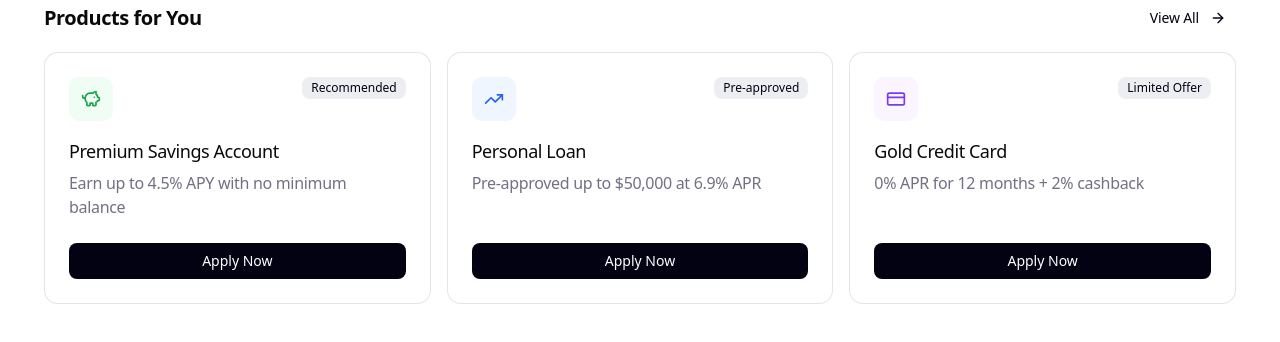
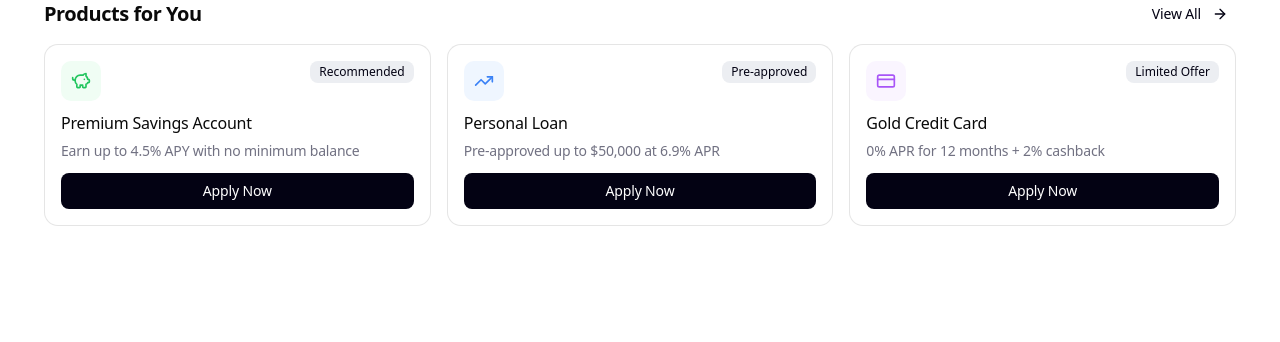
Before and after one commit to Pardhu-Guttula/BankingApplication, a React (Vite) app in the folder frontend/: page / in a window 1280 px wide. Shown: the top 342 px of the page. Built offline with nearby package versions, Linux system fonts and the light colour scheme.

Commit message:
feat: update generated React code from Figma conversion
Auto-generated by ADAM Figma2Code pipeline.
Files: 9 components + scaffold

```diff
--- a/frontend/src/components/ProductsForYou.jsx
+++ b/frontend/src/components/ProductsForYou.jsx
@@ -5,21 +5,21 @@ import SectionHeader from "./layout/SectionHeader";
 import ProductCard from "./ui/ProductCard";
 
 const imgIcon =
-  "https://www.figma.com/api/mcp/asset/a7123217-a075-449d-807d-5d03f2aa46ce";
+  "https://www.figma.com/api/mcp/asset/791d69a6-a25a-4ffb-a748-a08a23a31f5c";
 const imgVector =
-  "https://www.figma.com/api/mcp/asset/bb9be317-d6bf-4cfa-941c-ac2aef7d15c2";
+  "https://www.figma.com/api/mcp/asset/c45ea885-c7c4-4252-b911-f79631025873";
 const imgVector1 =
-  "https://www.figma.com/api/mcp/asset/eb0882c3-bbd8-457b-931a-9c2ef7b5aaf5";
+  "https://www.figma.com/api/mcp/asset/e699adb3-a670-4763-a41d-a38cc56e9480";
 const imgVector2 =
-  "https://www.figma.com/api/mcp/asset/ebe3272e-737c-4f0c-a9c8-1d7a8b0969c1";
+  "https://www.figma.com/api/mcp/asset/8f077b70-1e50-4d92-a174-6100aea858ec";
 const imgVector3 =
-  "https://www.figma.com/api/mcp/asset/b61c103a-6590-4bb6-9230-5be2134fb626";
+  "https://www.figma.com/api/mcp/asset/ee3badb4-27b9-4dca-888d-ec3c73d71218";
 const imgVector4 =
-  "https://www.figma.com/api/mcp/asset/69aa91c1-dede-428c-b42c-18e8506030e6";
+  "https://www.figma.com/api/mcp/asset/e4563f8f-4733-434a-8f64-19791c0a33af";
 const imgVector5 =
-  "https://www.figma.com/api/mcp/asset/25864437-7fa5-4d50-ba4f-c5c9a1756330";
+  "https://www.figma.com/api/mcp/asset/6368ab3a-b69c-459d-9532-18f9c427c2bc";
 const imgVector6 =
-  "https://www.figma.com/api/mcp/asset/72af6a16-c027-40db-8373-8abf86dab73b";
+  "https://www.figma.com/api/mcp/asset/85ccfc87-e212-47fd-bd57-ed911fdccb25";
 
 export default function ProductsForYou({
   title,
@@ -30,74 +30,63 @@ export default function ProductsForYou({
   const intl = useIntl();
 
   const resolvedTitle =
-    title || intl.formatMessage({ id: "productsForYou.title" });
+    title ?? intl.formatMessage({ id: "productsForYou.title" });
 
   const resolvedProducts =
-    products ||
+    products ??
     [
       {
-        id: "premium-savings",
+        id: "savings",
         icon: PiggyBank,
-        iconVariant: "green",
-        badgeText: intl.formatMessage({
-          id: "productsForYou.product.premiumSavings.badge",
-        }),
-        title: intl.formatMessage({
-          id: "productsForYou.product.premiumSavings.title",
-        }),
+        iconTintBg: "#F0FDF4",
+        iconColor: "#22C55E",
+        badge: intl.formatMessage({ id: "productsForYou.badgeRecommended" }),
+        title: intl.formatMessage({ id: "productsForYou.productSavingsTitle" }),
         description: intl.formatMessage({
-          id: "productsForYou.product.premiumSavings.description",
+          id: "productsForYou.productSavingsDescription",
         }),
         ctaLabel: intl.formatMessage({ id: "common.applyNow" }),
       },
       {
-        id: "personal-loan",
+        id: "loan",
         icon: TrendingUp,
-        iconVariant: "blue",
-        badgeText: intl.formatMessage({
-          id: "productsForYou.product.personalLoan.badge",
-        }),
-        title: intl.formatMessage({
-          id: "productsForYou.product.personalLoan.title",
-        }),
+        iconTintBg: "#EFF6FF",
+        iconColor: "#3B82F6",
+        badge: intl.formatMessage({ id: "productsForYou.badgePreApproved" }),
+        title: intl.formatMessage({ id: "productsForYou.productLoanTitle" }),
         description: intl.formatMessage({
-          id: "productsForYou.product.personalLoan.description",
+          id: "productsForYou.productLoanDescription",
         }),
         ctaLabel: intl.formatMessage({ id: "common.applyNow" }),
       },
       {
-        id: "gold-credit-card",
+        id: "card",
         icon: CreditCard,
-        iconVariant: "purple",
-        badgeText: intl.formatMessage({
-          id: "productsForYou.product.goldCreditCard.badge",
-        }),
-        title: intl.formatMessage({
-          id: "productsForYou.product.goldCreditCard.title",
-        }),
+        iconTintBg: "#FAF5FF",
+        iconColor: "#A855F7",
+        badge: intl.formatMessage({ id: "productsForYou.badgeLimitedOffer" }),
+        title: intl.formatMessage({ id: "productsForYou.productCardTitle" }),
         description: intl.formatMessage({
-          id: "productsForYou.product.goldCreditCard.description",
+          id: "productsForYou.productCardDescription",
         }),
         ctaLabel: intl.formatMessage({ id: "common.applyNow" }),
       },
     ];
 
   return (
-    <section className="w-full">
-      <div className="mx-auto flex w-full max-w-[1192px] flex-col gap-[16px]">
-        <SectionHeader
-          title={resolvedTitle}
-          actionLabel={intl.formatMessage({ id: "common.viewAll" })}
-          onAction={onViewAll}
-        />
+    <section className="w-full bg-white py-0">
+      <div className="mx-auto w-full max-w-[1192px] px-0">
+        <div className="flex w-full flex-col gap-[16px]">
+          <SectionHeader title={resolvedTitle} onAction={onViewAll} />
 
-        <div className="grid w-full grid-cols-1 gap-[16px] sm:grid-cols-2 lg:grid-cols-3">
+          <div className="grid grid-cols-1 gap-[16px] md:grid-cols-2 lg:grid-cols-3">
             {resolvedProducts.map((p) => (
               <ProductCard
                 key={p.id}
                 icon={p.icon}
-              iconVariant={p.iconVariant}
-              badgeText={p.badgeText}
+                iconTintBg={p.iconTintBg}
+                iconColor={p.iconColor}
+                badge={p.badge}
                 title={p.title}
                 description={p.description}
                 ctaLabel={p.ctaLabel}
@@ -105,18 +94,18 @@ export default function ProductsForYou({
               />
             ))}
           </div>
+        </div>
+      </div>
 
-        {/* Preserved remote assets from MCP output (not used in production layout) */}
       <div className="hidden">
-          <img alt="" src={imgIcon} />
-          <img alt="" src={imgVector} />
-          <img alt="" src={imgVector1} />
-          <img alt="" src={imgVector2} />
-          <img alt="" src={imgVector3} />
-          <img alt="" src={imgVector4} />
-          <img alt="" src={imgVector5} />
-          <img alt="" src={imgVector6} />
-        </div>
+        <img src={imgIcon} alt="" />
+        <img src={imgVector} alt="" />
+        <img src={imgVector1} alt="" />
+        <img src={imgVector2} alt="" />
+        <img src={imgVector3} alt="" />
+        <img src={imgVector4} alt="" />
+        <img src={imgVector5} alt="" />
+        <img src={imgVector6} alt="" />
       </div>
     </section>
   );
--- a/frontend/src/components/layout/SectionHeader.jsx
+++ b/frontend/src/components/layout/SectionHeader.jsx
@@ -10,12 +10,12 @@ export default function SectionHeader({
   const intl = useIntl();
 
   const resolvedTitle =
-    title || intl.formatMessage({ id: "productsForYou.title" });
+    title ?? intl.formatMessage({ id: "sectionHeader.title" });
   const resolvedActionLabel =
-    actionLabel || intl.formatMessage({ id: "common.viewAll" });
+    actionLabel ?? intl.formatMessage({ id: "sectionHeader.viewAll" });
 
   return (
-    <header className="flex w-full flex-col gap-[8px] sm:flex-row sm:items-center sm:justify-between">
+    <header className="flex w-full items-center justify-between gap-4">
       <h2 className="text-[20px] font-bold leading-[28px] tracking-[-0.4492px] text-[#0A0A0A]">
         {resolvedTitle}
       </h2>
@@ -23,7 +23,7 @@ export default function SectionHeader({
       <button
         type="button"
         onClick={onAction}
-        className="inline-flex h-[36px] items-center gap-[11px] rounded-[8px] px-[10px] text-[14px] font-medium leading-[20px] tracking-[-0.1504px] text-[#030213] transition-colors hover:bg-black/5 focus:outline-none focus-visible:ring-2 focus-visible:ring-[#030213]/20"
+        className="inline-flex items-center gap-[11px] rounded-[8px] px-2 py-1 text-[14px] font-medium leading-[20px] tracking-[-0.1504px] text-[#030213] transition-colors hover:bg-black/5 focus:outline-none focus-visible:ring-2 focus-visible:ring-[#030213]/30"
         aria-label={resolvedActionLabel}
       >
         <span>{resolvedActionLabel}</span>
--- a/frontend/src/components/ui/BadgePill.jsx
+++ b/frontend/src/components/ui/BadgePill.jsx
@@ -1,13 +1,15 @@
 import React from "react";
 import { useIntl } from "react-intl";
 
-export default function BadgePill({ text }) {
+export default function BadgePill({ label }) {
   const intl = useIntl();
-  const resolvedText = text || intl.formatMessage({ id: "common.badge" });
+
+  const resolvedLabel =
+    label ?? intl.formatMessage({ id: "badgePill.label" });
 
   return (
     <span className="inline-flex items-center justify-center rounded-[8px] bg-[#ECEEF2] px-[9px] py-[3px] text-[12px] font-medium leading-[16px] text-[#030213]">
-      {resolvedText}
+      {resolvedLabel}
     </span>
   );
 }
--- a/frontend/src/components/ui/IconTile.jsx
+++ b/frontend/src/components/ui/IconTile.jsx
@@ -1,33 +1,23 @@
 import React from "react";
 import { useIntl } from "react-intl";
 
-export default function IconTile({ variant = "green", icon: IconComp }) {
+export default function IconTile({ icon: IconComp, tintBg, iconColor, ariaLabel }) {
   const intl = useIntl();
 
-  const stylesByVariant = {
-    green: "bg-[#F0FDF4] text-[#16A34A]",
-    blue: "bg-[#EFF6FF] text-[#2563EB]",
-    purple: "bg-[#FAF5FF] text-[#7C3AED]",
-  };
-
-  if (!IconComp) {
-    return (
-      <div
-        className={`flex h-[44px] w-[44px] items-center justify-center rounded-[10px] ${
-          stylesByVariant[variant] || stylesByVariant.green
-        }`}
-        aria-label={intl.formatMessage({ id: "common.icon" })}
-      />
-    );
-  }
+  const resolvedAriaLabel =
+    ariaLabel ?? intl.formatMessage({ id: "iconTile.ariaLabel" });
 
   return (
     <div
-      className={`flex h-[44px] w-[44px] items-center justify-center rounded-[10px] ${
-        stylesByVariant[variant] || stylesByVariant.green
-      }`}
+      className="flex h-[40px] w-[40px] items-center justify-center rounded-[10px]"
+      style={{ backgroundColor: tintBg }}
+      aria-label={resolvedAriaLabel}
     >
-      <IconComp className="h-[20px] w-[20px]" aria-hidden="true" />
+      <IconComp
+        className="h-[20px] w-[20px]"
+        style={{ color: iconColor }}
+        aria-hidden="true"
+      />
     </div>
   );
 }
--- a/frontend/src/components/ui/PrimaryButton.jsx
+++ b/frontend/src/components/ui/PrimaryButton.jsx
@@ -3,13 +3,15 @@ import { useIntl } from "react-intl";
 
 export default function PrimaryButton({ label, onClick = () => {} }) {
   const intl = useIntl();
-  const resolvedLabel = label || intl.formatMessage({ id: "common.applyNow" });
+
+  const resolvedLabel =
+    label ?? intl.formatMessage({ id: "common.primaryAction" });
 
   return (
     <button
       type="button"
       onClick={onClick}
-      className="h-[36px] w-full rounded-[8px] bg-[#030213] text-center text-[14px] font-medium leading-[20px] text-white transition-colors hover:bg-[#0B0D1A] focus:outline-none focus-visible:ring-2 focus-visible:ring-[#030213]/30"
+      className="h-[36px] w-full rounded-[8px] bg-[#030213] text-center text-[14px] font-medium leading-[20px] tracking-[-0.1504px] text-white transition-colors hover:bg-[#0B0F1A] focus:outline-none focus-visible:ring-2 focus-visible:ring-[#030213]/30"
     >
       {resolvedLabel}
     </button>
--- a/frontend/src/components/ui/ProductCard.jsx
+++ b/frontend/src/components/ui/ProductCard.jsx
@@ -6,8 +6,9 @@ import PrimaryButton from "./PrimaryButton";
 
 export default function ProductCard({
   icon,
-  iconVariant,
-  badgeText,
+  iconTintBg,
+  iconColor,
+  badge,
   title,
   description,
   ctaLabel,
@@ -16,27 +17,32 @@ export default function ProductCard({
   const intl = useIntl();
 
   const resolvedCtaLabel =
-    ctaLabel || intl.formatMessage({ id: "common.applyNow" });
+    ctaLabel ?? intl.formatMessage({ id: "common.applyNow" });
 
   return (
-    <article className="flex min-h-[250px] flex-col justify-between rounded-[14px] border border-[rgba(0,0,0,0.1)] bg-white p-[24px]">
-      <div className="flex flex-col gap-[16px]">
-        <div className="flex items-start justify-between gap-[12px]">
-          <IconTile variant={iconVariant} icon={icon} />
-          <BadgePill text={badgeText} />
-        </div>
-
-        <div className="flex flex-col gap-[6px]">
-          <h3 className="text-[18px] font-medium leading-[28px] tracking-[-0.4395px] text-[#0A0A0A]">
-            {title}
-          </h3>
-          <p className="text-[16px] font-normal leading-[24px] tracking-[-0.3125px] text-[#717182]">
-            {description}
-          </p>
-        </div>
+    <article className="flex flex-col rounded-[14px] border border-[rgba(0,0,0,0.1)] bg-white p-[16px]">
+      <div className="flex items-start justify-between">
+        <IconTile
+          icon={icon}
+          tintBg={iconTintBg}
+          iconColor={iconColor}
+          ariaLabel={intl.formatMessage(
+            { id: "productCard.iconAriaLabel" },
+            { title }
+          )}
+        />
+        <BadgePill label={badge} />
       </div>
 
-      <div className="pt-[24px]">
+      <h3 className="mt-[10px] text-[16px] font-medium leading-[24px] tracking-[-0.2px] text-[#0A0A0A]">
+        {title}
+      </h3>
+
+      <p className="mt-[6px] text-[14px] font-normal leading-[20px] tracking-[-0.2px] text-[#717182]">
+        {description}
+      </p>
+
+      <div className="mt-[12px]">
         <PrimaryButton label={resolvedCtaLabel} onClick={onCta} />
       </div>
     </article>
--- a/frontend/src/i18n/messages/en.json
+++ b/frontend/src/i18n/messages/en.json
@@ -1,16 +1,19 @@
 {
+  "badgePill.label": "Badge",
   "common.applyNow": "Apply Now",
-  "common.badge": "Badge",
-  "common.icon": "Icon",
-  "common.viewAll": "View All",
-  "productsForYou.product.goldCreditCard.badge": "Limited Offer",
-  "productsForYou.product.goldCreditCard.description": "0% APR for 12 months + 2% cashback",
-  "productsForYou.product.goldCreditCard.title": "Gold Credit Card",
-  "productsForYou.product.personalLoan.badge": "Pre-approved",
-  "productsForYou.product.personalLoan.description": "Pre-approved up to $50,000 at 6.9% APR",
-  "productsForYou.product.personalLoan.title": "Personal Loan",
-  "productsForYou.product.premiumSavings.badge": "Recommended",
-  "productsForYou.product.premiumSavings.description": "Earn up to 4.5% APY with no minimum balance",
-  "productsForYou.product.premiumSavings.title": "Premium Savings Account",
-  "productsForYou.title": "Products for You"
+  "common.primaryAction": "Continue",
+  "iconTile.ariaLabel": "Icon",
+  "productCard.iconAriaLabel": "{title} icon",
+  "productsForYou.badgeLimitedOffer": "Limited Offer",
+  "productsForYou.badgePreApproved": "Pre-approved",
+  "productsForYou.badgeRecommended": "Recommended",
+  "productsForYou.productCardDescription": "0% APR for 12 months + 2% cashback",
+  "productsForYou.productCardTitle": "Gold Credit Card",
+  "productsForYou.productLoanDescription": "Pre-approved up to $50,000 at 6.9% APR",
+  "productsForYou.productLoanTitle": "Personal Loan",
+  "productsForYou.productSavingsDescription": "Earn up to 4.5% APY with no minimum balance",
+  "productsForYou.productSavingsTitle": "Premium Savings Account",
+  "productsForYou.title": "Products for You",
+  "sectionHeader.title": "Products for You",
+  "sectionHeader.viewAll": "View All"
 }
```
Lines whose indentation alone changed are shown as unchanged.
